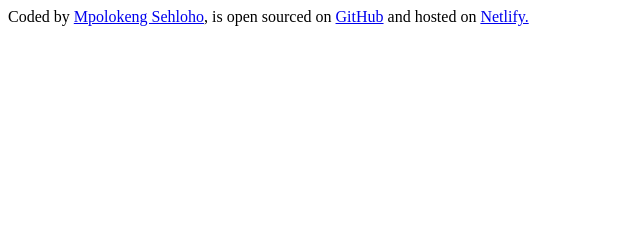
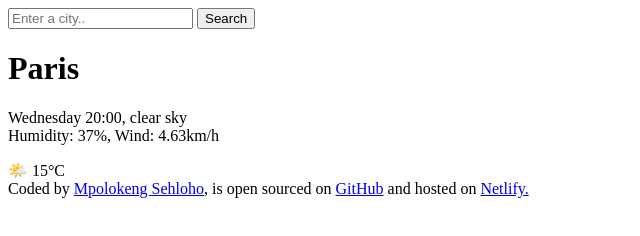
Before and after one commit to Mpolokeng-1/Vanilla-Weather-Search, a plain HTML site: page index.html in a window 1280 px wide. Shown: the whole page, without its empty margins (0-640 px from the left). Drawn offline with Linux system fonts and the light colour scheme.

Commit message:
Added HTML to the project.

```diff
--- a/index.html
+++ b/index.html
@@ -6,6 +6,25 @@
     <title>Vanilla Weather App</title>
   </head>
   <body>
+    <header>
+      <form>
+        <input type="search" placeholder="Enter a city.." required />
+        <input type="submit" value="Search" />
+      </form>
+
+      <main>
+        <div>
+          <h1>Paris</h1>
+          <p>
+            Wednesday 20:00, clear sky
+            <br />
+            Humidity: 37%, Wind: 4.63km/h
+          </p>
+        </div>
+        <div>🌤️ 15°C</div>
+      </main>
+    </header>
+
     <footer>
       Coded by
       <a href="https://github.com/Mpolokeng-1" target="_blank">
```
